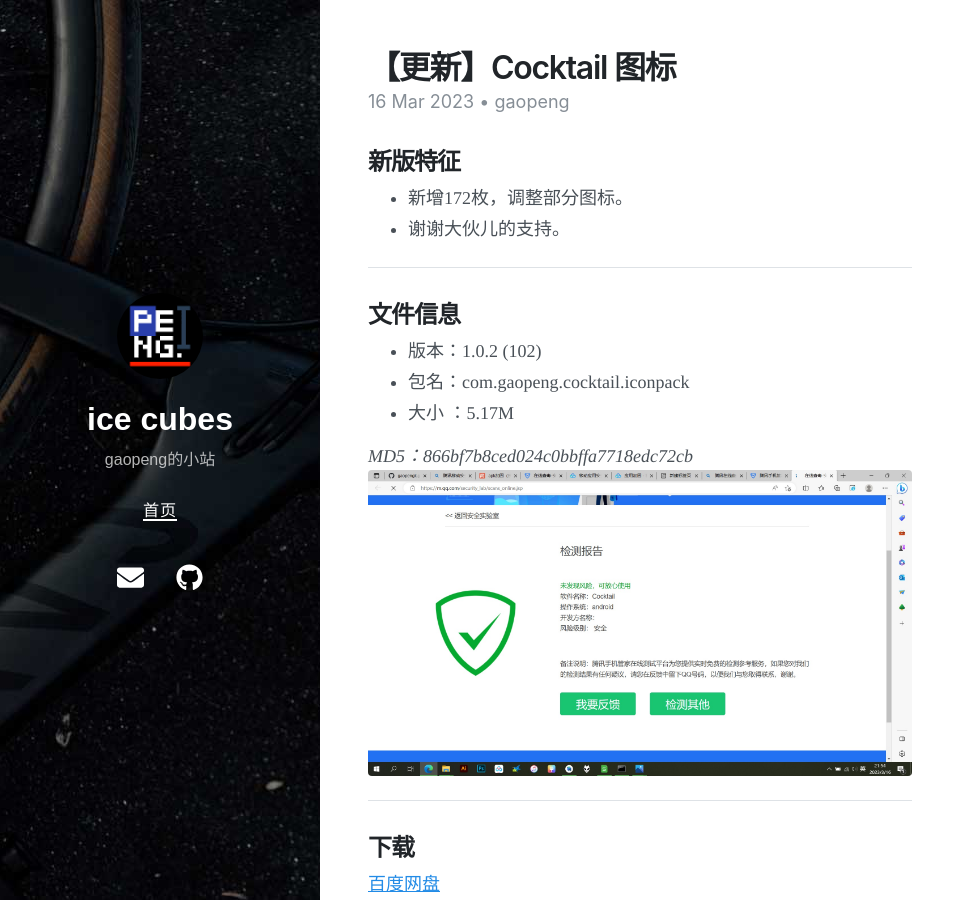
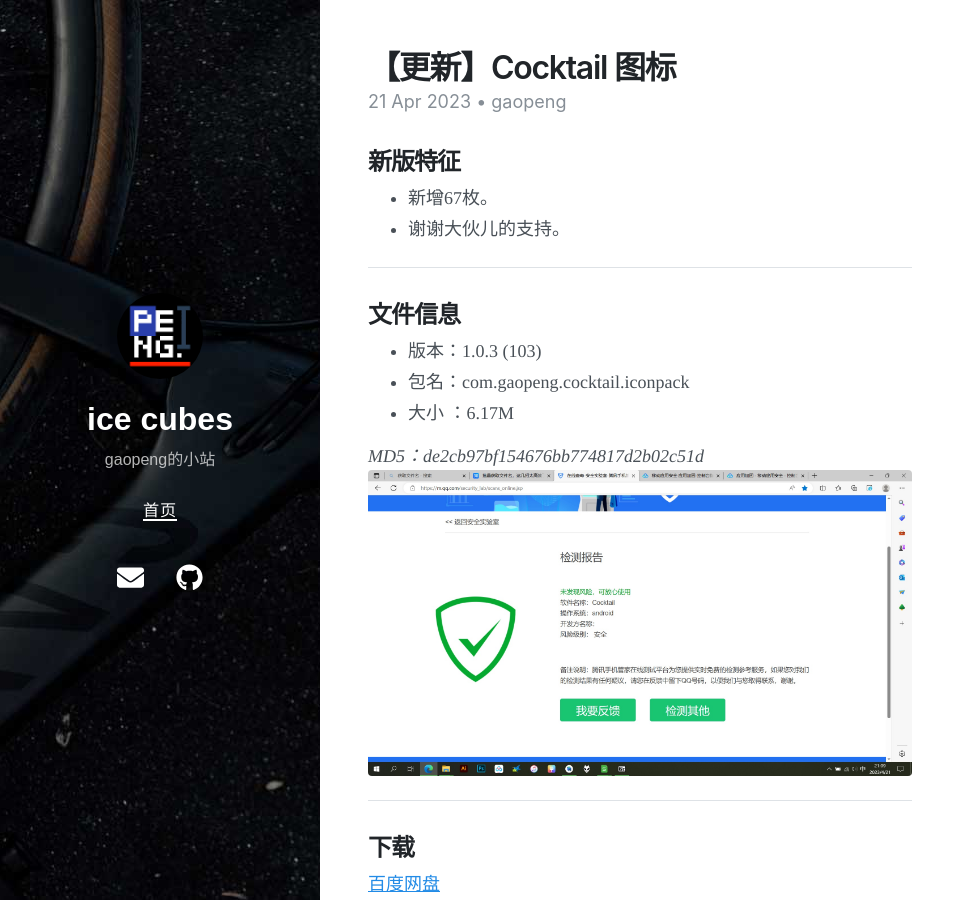
Before and after one commit to gaopengk/gaopengk.github.io, a Jekyll site: the page built from _posts/2023-04-21-【更新】Cocktail 图标.md, in a window 1280 px wide and 900 px high. Shown: the whole window, without its empty margins (0-975 px from the left). Built offline with Jekyll 4.4.1, drawn with Linux system fonts in a browser that asks for light colours; nearby versions of some CDN libraries.

Commit message:
Update and rename 2023-03-16-【更新】Cocktail 图标.md to 2023-04-21-【更新】Cocktail 图标.md

```diff
--- a/_posts/2023-03-16-【更新】Cocktail 图标.md
+++ b/_posts/2023-04-21-【更新】Cocktail 图标.md
@@ -1,23 +1,23 @@
 ---
 layout:     post
 title:      【更新】Cocktail 图标
-date:       2023-03-16 22:00 +0800
+date:       2023-04-21 21:15 +0800
 author:     gaopeng
 tags:       [图标包]
 ---
 ## 新版特征
-- 新增172枚，调整部分图标。
+- 新增67枚。
 - 谢谢大伙儿的支持。
 
 ***
 
 ## 文件信息
-- 版本：1.0.2 (102)
+- 版本：1.0.3 (103)
 - 包名：com.gaopeng.cocktail.iconpack
-- 大小 ：5.17M
+- 大小 ：6.17M
 
-_MD5：866bf7b8ced024c0bbffa7718edc72cb_
-<img src="https://gaopengk.github.io/imgs/cocktail_1.0.2.jpg"  width="100%">
+_MD5：de2cb97bf154676bb774817d2b02c51d_
+<img src="https://gaopengk.github.io/imgs/cocktail_1.0.3.jpg"  width="100%">
 
 ***
 
```
